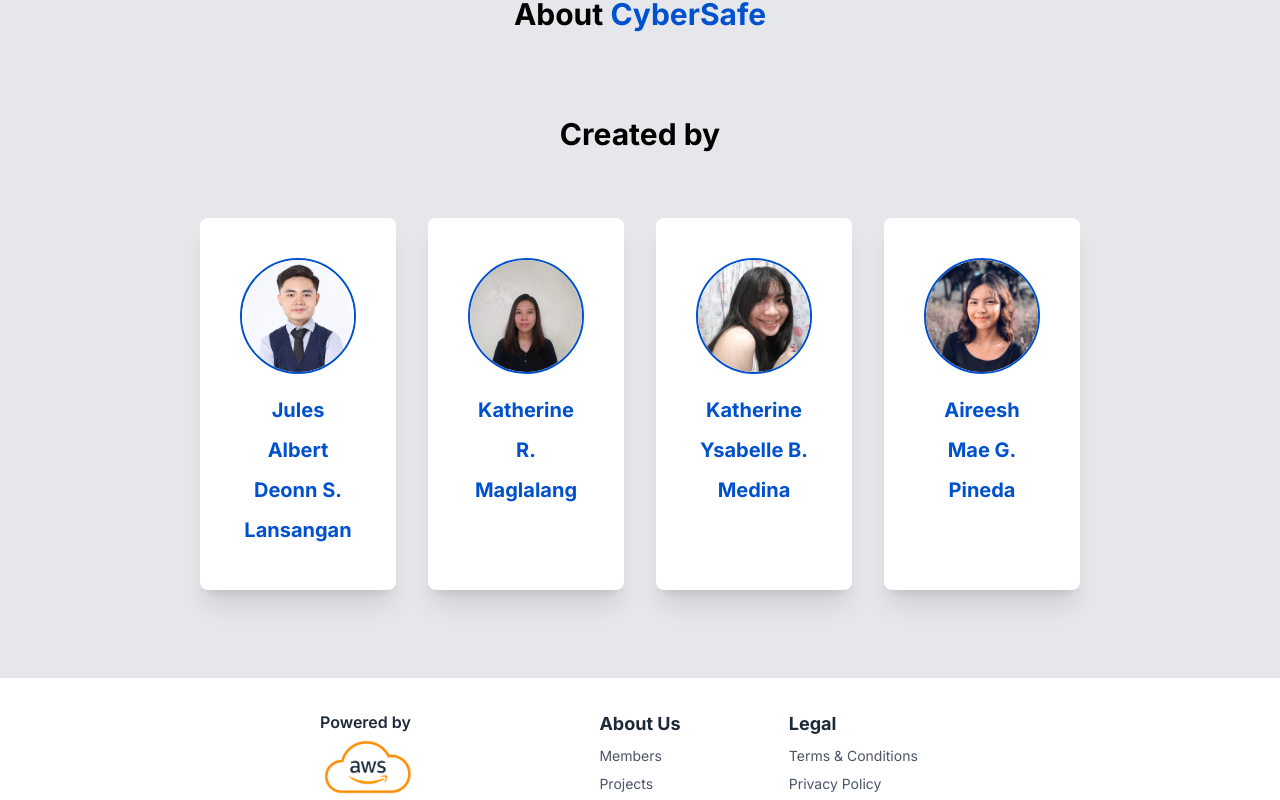
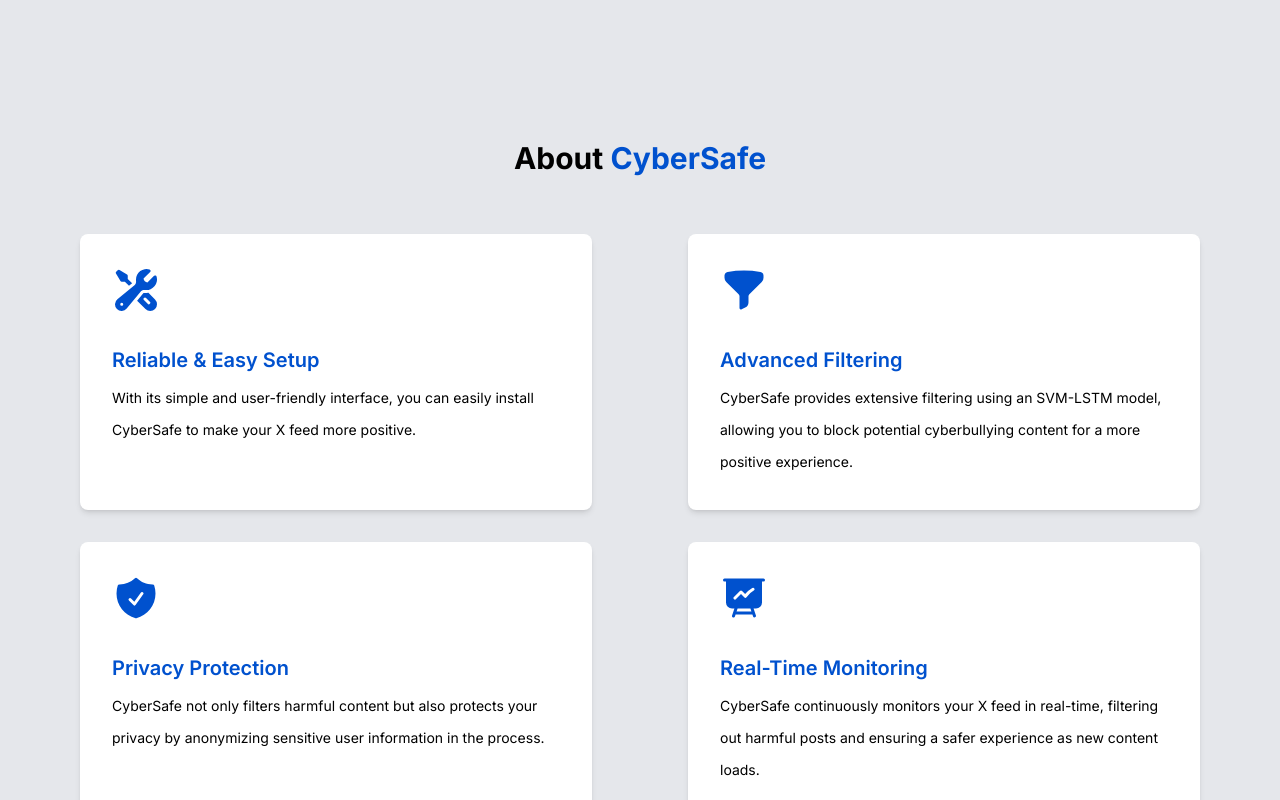
Before and after one commit to DeonnLansangan/portfolio-website, a Next.js app: page /projects/cyberSafe in a window 1280 px wide. Shown: the part 960-1760 px from the top of the page. Built offline with nearby package versions, Linux system fonts and the light colour scheme.

Commit message:
add project features

```diff
--- a/src/app/projects/[projectName]/not-found.tsx
+++ /dev/null
@@ -1,16 +0,0 @@
-import Link from "next/link";
-import { FaceFrownIcon } from "@heroicons/react/24/outline";
-import Button from "@/components/ui/button";
-
-export default function NotFound() {
-  return (
-    <main className="flex h-screen flex-col items-center justify-center gap-2">
-      <FaceFrownIcon className="w-10 text-gray-400" />
-      <h2 className="text-xl font-semibold">404 Not Found</h2>
-      <p>Could not find the requested page.</p>
-      <Button color="primary" hover="tinted">
-        <Link href="/">Go Back</Link>
-      </Button>
-    </main>
-  );
-}
--- /dev/null
+++ b/src/components/cards/featureCard.tsx
@@ -0,0 +1,29 @@
+import { HeroIcon } from "../ui/icon";
+import { useProjectStore } from "@/store/projectStore";
+import { Feature } from "@/types";
+
+export default function FeatureCard({ icon, title, description }: Feature) {
+  const project = useProjectStore((state) => state.project);
+  const colorClasses = {
+    primary: "text-primary",
+    maroon: "text-maroon",
+  };
+  if (!project) return;
+
+  return (
+    <div
+      className={`bg-white max-w-lg mx-8 p-8 rounded-lg shadow-md hover:shadow-lg`}
+    >
+      <HeroIcon
+        icon={icon}
+        className={`${colorClasses[project.color]} size-12 mb-8`}
+      />
+      <h3
+        className={`text-xl mb-2 font-semibold ${colorClasses[project.color]}`}
+      >
+        {title}
+      </h3>
+      <p className="text-sm/8">{description}</p>
+    </div>
+  );
+}
--- a/src/components/sections/members.tsx
+++ b/src/components/sections/members.tsx
@@ -19,9 +19,9 @@
 }) {
   const gridColumns: { [key: number]: string } = {
     1: "grid-cols-1",
-    2: "grid-cols-1 sm:grid-cols-2",
-    3: "grid-cols-1 sm:grid-cols-3",
-    4: "grid-cols-1 sm:grid-cols-2 xl:grid-cols-4",
+    2: "grid-cols-1 md:grid-cols-2",
+    3: "grid-cols-1 md:grid-cols-3",
+    4: "grid-cols-1 md:grid-cols-2 xl:grid-cols-4",
   };
   return (
     <section id="members" className="py-12 bg-gray-200">
@@ -30,7 +30,7 @@
         {subheader}
       </p>
       <div
-        className={`p-10 grid ${gridColumns[selectedMembers ? selectedMembers.length : 4]} place-items-center gap-12 sm:gap-40 md:gap-20 lg:gap-8`}
+        className={`p-10 grid ${gridColumns[selectedMembers ? selectedMembers.length : 4]} place-items-center gap-12 md:gap-20 lg:gap-8`}
       >
         {selectedMembers
           ? memberList
--- a/src/components/sections/projectPage/projectAbout.tsx
+++ b/src/components/sections/projectPage/projectAbout.tsx
@@ -1,4 +1,5 @@
 "use client";
+import FeatureCard from "@/components/cards/featureCard";
 import Head from "@/components/ui/head";
 import { useProjectStore } from "@/store/projectStore";
 
@@ -11,8 +12,21 @@
   if (!project) return;
 
   return (
-    <Head>
-      About <span className={colorClasses[project.color]}>{project.name}</span>
-    </Head>
+    <section className="flex flex-col items-center py-36">
+      <Head>
+        About{" "}
+        <span className={colorClasses[project.color]}>{project.name}</span>
+      </Head>
+      <div className="grid grid-cols-1 md:grid-cols-2 gap-8 pt-8">
+        {project.features.map((feature) => (
+          <FeatureCard
+            key={feature.title}
+            icon={feature.icon}
+            title={feature.title}
+            description={feature.description}
+          />
+        ))}
+      </div>
+    </section>
   );
 }
--- /dev/null
+++ b/src/components/ui/icon.tsx
@@ -0,0 +1,19 @@
+import * as SolidIcons from "@heroicons/react/24/solid";
+import * as OutlineIcons from "@heroicons/react/24/outline";
+import { JSX } from "react";
+
+export type IconName = keyof typeof SolidIcons | keyof typeof OutlineIcons;
+
+interface Props {
+  icon: IconName;
+  className?: string;
+  outline?: boolean;
+}
+
+export const HeroIcon = (props: Props): JSX.Element => {
+  const { icon, className = "w-6 h-6 text-gray-600", outline = false } = props;
+
+  const Icon = outline ? OutlineIcons[icon] : SolidIcons[icon];
+
+  return <Icon className={className} />;
+};
--- a/src/components/ui/list.tsx
+++ b/src/components/ui/list.tsx
@@ -7,7 +7,7 @@
 
 export default function List({ listItems }: { listItems: listItemObject[] }) {
   return (
-    <section className="mt-12 md:px-24 lg:px-50 xl:px-80">
+    <article className="mt-12 md:px-24 lg:px-50 xl:px-80">
       <ol className="list-decimal pb-12 pl-12 sm:pl-20 md:pl-4">
         {listItems.map((listItem) => (
           <Fragment key={listItem.head}>
@@ -16,6 +16,6 @@
           </Fragment>
         ))}
       </ol>
-    </section>
+    </article>
   );
 }
--- a/src/data/projectList.tsx
+++ b/src/data/projectList.tsx
@@ -10,6 +10,32 @@
     cardDescription:
       "An advanced filtering tool to create a safer experience on X.com (formerly Twitter).",
     pageDescription: "Have a safer and more positive experience on X!",
+    features: [
+      {
+        icon: "WrenchScrewdriverIcon",
+        title: "Reliable & Easy Setup",
+        description:
+          "With its simple and user-friendly interface, you can easily install CyberSafe to make your X feed more positive.",
+      },
+      {
+        icon: "FunnelIcon",
+        title: "Advanced Filtering",
+        description:
+          "CyberSafe provides extensive filtering using an SVM-LSTM model, allowing you to block potential cyberbullying content for a more positive experience.",
+      },
+      {
+        icon: "ShieldCheckIcon",
+        title: "Privacy Protection",
+        description:
+          "CyberSafe not only filters harmful content but also protects your privacy by anonymizing sensitive user information in the process.",
+      },
+      {
+        icon: "PresentationChartLineIcon",
+        title: "Real-Time Monitoring",
+        description:
+          "CyberSafe continuously monitors your X feed in real-time, filtering out harmful posts and ensuring a safer experience as new content loads.",
+      },
+    ],
     color: "primary",
     priority: true,
     createdBy: [1, 2, 3, 4],
@@ -25,6 +51,20 @@
       "An information system website that streamlined database management for Holy Angel University.",
     pageDescription:
       "A database management website created for Holy Angel University",
+    features: [
+      {
+        icon: "CircleStackIcon",
+        title: "Streamlined Database Management",
+        description:
+          "Our Information System streamlines database management for the Institutional Database Management Office. It enables administrators to manage employee data efficiently while allowing employees to submit their information in an organized manner.",
+      },
+      {
+        icon: "DocumentTextIcon",
+        title: "Advanced Features",
+        description:
+          "Built on the robust Laravel framework, the system includes an onboard PRC Results scanner that automatically parses board exam results and supports management of employee research and publications.",
+      },
+    ],
     color: "maroon",
     priority: false,
     createdBy: [1, 3, 4],
--- /dev/null
+++ b/src/types/heroicons.d.ts
@@ -0,0 +1,9 @@
+declare module "@heroicons/react/solid" {
+  const content: { [key: string]: React.ComponentType<any> };
+  export = content;
+}
+
+declare module "@heroicons/react/outline" {
+  const content: { [key: string]: React.ComponentType<any> };
+  export = content;
+}
```
Also changed, not shown: src/types/index.ts (+9 -0 lines), src/app/not-found.tsx (renamed from src/app/profile/[memberName]/not-found.tsx).
